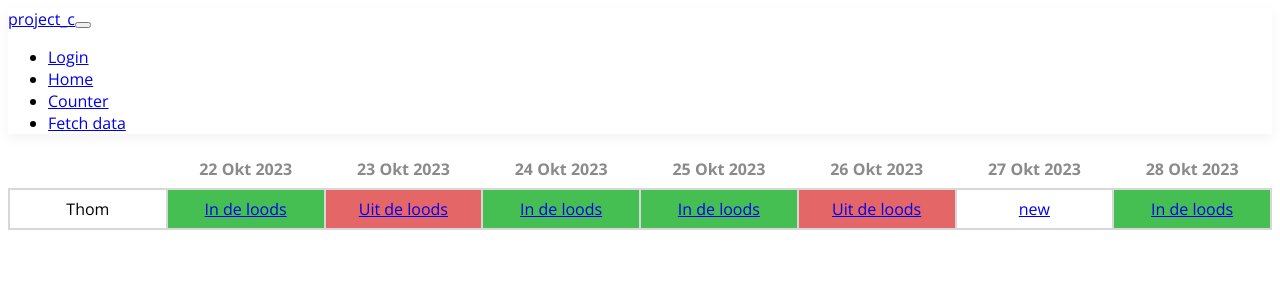
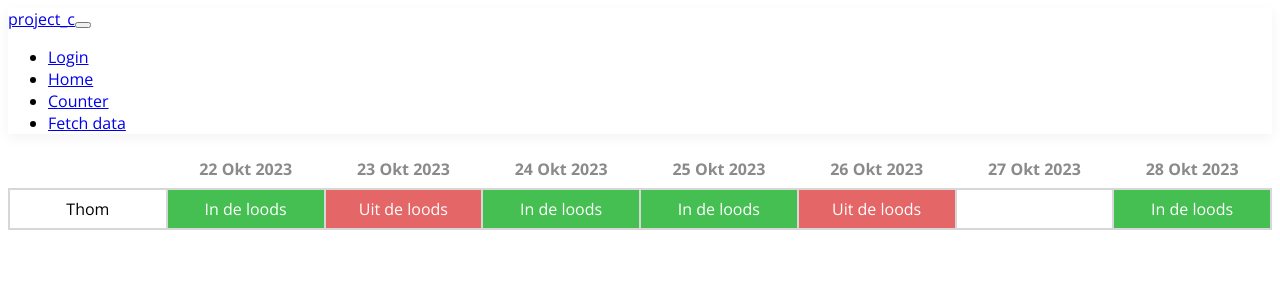
Before and after one commit to Thom2503/project-c, a React (Create React App) app in the folder client/: page /agenda in a window 1280 px wide. Shown: the top 300 px of the page. Built offline with nearby package versions, Linux system fonts and the light colour scheme.

Commit message:
Links op de agenda waren niet goed class weggehaald

```diff
--- a/client/src/css/custom.css
+++ b/client/src/css/custom.css
@@ -47,11 +47,12 @@ td {
   padding: 0.5em;
 }
 
-td a .agenda {
+td a {
   display: block;
   width: 100%;
   height: 100%;
   color: white;
+  text-decoration: none;
 }
 
 td a:empty::after {
```
